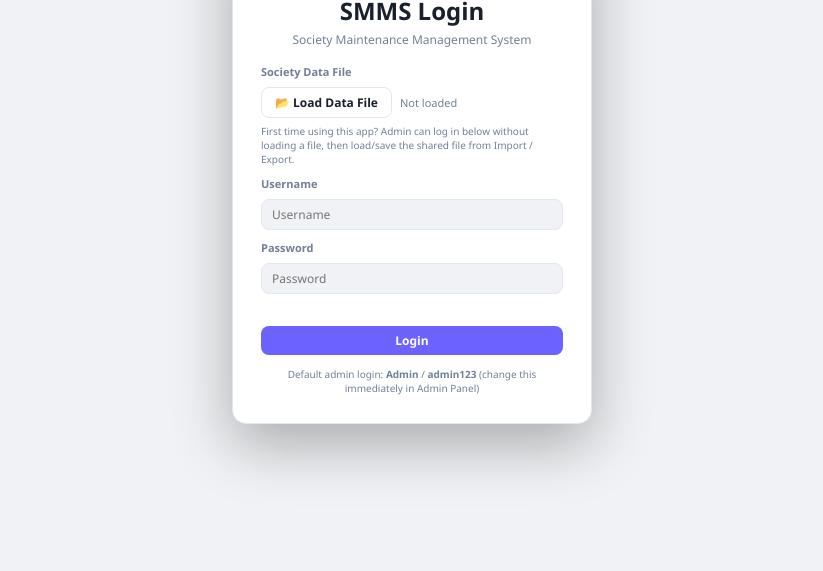
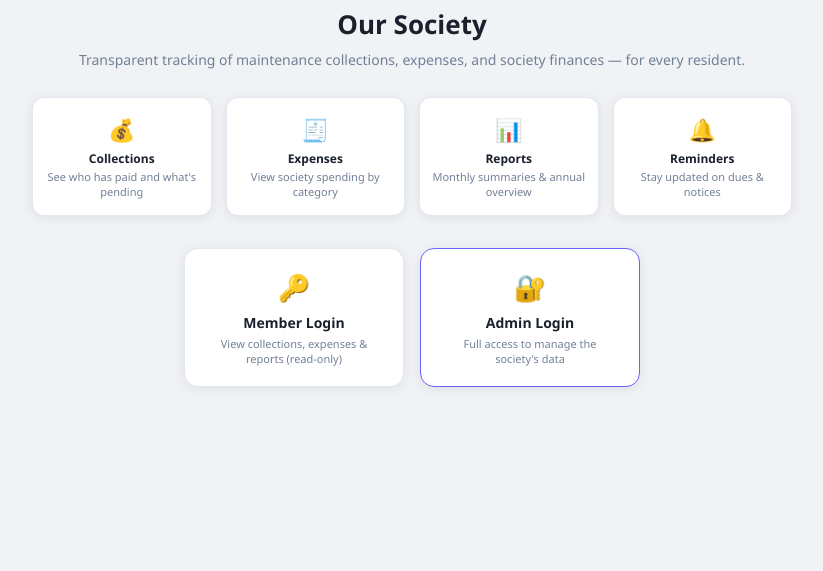
Before and after one commit to rajesh-Microsoft/ssms, a plain HTML site: page SMMS_BankImport_v5_fixed.html in a window 1280 px wide. Shown: the part 229-800 px from the top of the page, without its empty margins (228-1051 px from the left). Drawn offline with nearby package versions, Linux system fonts and the light colour scheme.

Commit message:
Add home/landing page with separate Member and Admin login entry points

```diff
--- a/SMMS_BankImport_v5_fixed.html
+++ b/SMMS_BankImport_v5_fixed.html
@@ -11,11 +11,40 @@
 </head>
 <body class="logged-out">
 
+<div class="home-screen" id="homeScreen">
+  <div class="home-hero">
+    <div class="logo-icon" style="margin:0 auto 16px;">🏢</div>
+    <h1 id="homeSocietyName">Society Maintenance Management System</h1>
+    <p class="tagline">Transparent tracking of maintenance collections, expenses, and society finances — for every resident.</p>
+
+    <div class="home-features">
+      <div class="home-feature"><div class="hf-icon">💰</div><div class="hf-title">Collections</div><div class="hf-sub">See who has paid and what's pending</div></div>
+      <div class="home-feature"><div class="hf-icon">🧾</div><div class="hf-title">Expenses</div><div class="hf-sub">View society spending by category</div></div>
+      <div class="home-feature"><div class="hf-icon">📊</div><div class="hf-title">Reports</div><div class="hf-sub">Monthly summaries &amp; annual overview</div></div>
+      <div class="home-feature"><div class="hf-icon">🔔</div><div class="hf-title">Reminders</div><div class="hf-sub">Stay updated on dues &amp; notices</div></div>
+    </div>
+
+    <div class="home-login-row">
+      <div class="home-login-card" onclick="showLoginForm('Member')">
+        <div class="hl-icon">🔑</div>
+        <div class="hl-title">Member Login</div>
+        <div class="hl-sub">View collections, expenses &amp; reports (read-only)</div>
+      </div>
+      <div class="home-login-card admin" onclick="showLoginForm('Admin')">
+        <div class="hl-icon">🔐</div>
+        <div class="hl-title">Admin Login</div>
+        <div class="hl-sub">Full access to manage the society's data</div>
+      </div>
+    </div>
+  </div>
+</div>
+
 <div class="login-screen" id="loginScreen">
   <div class="login-card">
+    <button class="login-back" onclick="showHome()" type="button">← Back</button>
     <div class="logo-icon" style="margin:0 auto 12px;">🏢</div>
-    <h2 style="text-align:center;margin-bottom:4px;">SMMS Login</h2>
-    <p style="text-align:center;font-size:12px;color:var(--sub);margin-bottom:16px;">Society Maintenance Management System</p>
+    <h2 style="text-align:center;margin-bottom:4px;" id="loginHeading">SMMS Login</h2>
+    <p style="text-align:center;font-size:12px;color:var(--sub);margin-bottom:16px;" id="loginSubheading">Society Maintenance Management System</p>
 
     <div class="setting-row">
       <label>Society Data File</label>
--- a/app.js
+++ b/app.js
@@ -120,6 +120,32 @@ async function hashPassword(password, salt){
 }
 function isAdmin(){ return !!currentUser && currentUser.role === 'Admin'; }
 
+function showHome(){
+  const home = document.getElementById('homeScreen');
+  const login = document.getElementById('loginScreen');
+  if(login) login.style.display = 'none';
+  if(home) home.style.display = 'flex';
+  const errEl = document.getElementById('loginError');
+  if(errEl) errEl.textContent = '';
+}
+
+function showLoginForm(intendedRole){
+  const home = document.getElementById('homeScreen');
+  const login = document.getElementById('loginScreen');
+  if(home) home.style.display = 'none';
+  if(login) login.style.display = 'flex';
+  const heading = document.getElementById('loginHeading');
+  const sub = document.getElementById('loginSubheading');
+  // Cosmetic hint only — the actual role always comes from the matched
+  // DB.users record in attemptLogin(), never from which link was clicked.
+  if(heading) heading.textContent = intendedRole === 'Admin' ? 'Admin Login' : 'Member Login';
+  if(sub) sub.textContent = intendedRole === 'Admin'
+    ? 'Sign in with your Admin credentials'
+    : 'Sign in with the credentials shared by your Admin';
+  const userField = document.getElementById('login-username');
+  if(userField) userField.focus();
+}
+
 async function attemptLogin(){
   const username = document.getElementById('login-username').value.trim();
   const password = document.getElementById('login-password').value;
@@ -137,6 +163,8 @@ async function attemptLogin(){
   currentUser = {id:user.id, username:user.username, role:user.role};
   document.body.classList.remove('logged-out');
   document.getElementById('login-password').value = '';
+  document.getElementById('loginScreen').style.display = 'none';
+  document.getElementById('homeScreen').style.display = 'none';
   applyRolePermissions();
   updateSidebarUserInfo();
   populateYearDropdown();
@@ -151,6 +179,7 @@ function logout(){
   document.getElementById('login-username').value = '';
   document.getElementById('login-password').value = '';
   document.getElementById('loginError').textContent = '';
+  showHome();
 }
 
 function applyRolePermissions(){
@@ -225,6 +254,9 @@ window.onload = () => {
   populateYearDropdown();
   applySettings();
   renderDashboard();
+  const homeName = document.getElementById('homeSocietyName');
+  if(homeName && DB.settings && DB.settings.societyName) homeName.textContent = DB.settings.societyName;
+  showHome();
 };
 
 function populateYearDropdown(){
@@ -856,7 +888,11 @@ hasUnsavedChanges=true;
   addAudit('Settings','Update','Settings updated');
   toast('Settings saved!');
 }
-function applySettings(){ document.getElementById('societyLogoSub').textContent=DB.settings.societyName; }
+function applySettings(){
+  document.getElementById('societyLogoSub').textContent=DB.settings.societyName;
+  const homeName = document.getElementById('homeSocietyName');
+  if(homeName) homeName.textContent = DB.settings.societyName;
+}
 function applyThemeSetting(){ const t=document.getElementById('set-theme').value; document.body.classList.toggle('dark',t==='dark'); DB.settings.theme=t; }
 function renderCatList(){ document.getElementById('cat-list').innerHTML=DB.settings.categories.map((c,i)=>`<span class="badge b-active" style="cursor:pointer" onclick="removeCategory(${i})">${c} ✕</span>`).join(''); }
 function addCategory(){
--- a/styles.css
+++ b/styles.css
@@ -109,9 +109,25 @@ tr:hover td{background:rgba(108,99,255,.04);}
 .theme-btn{background:none;border:1px solid var(--border);color:var(--text);padding:5px 9px;border-radius:8px;cursor:pointer;font-size:14px;}
 /* AUTH */
 body.logged-out .sidebar,body.logged-out .main{display:none;}
+.home-screen{display:none;position:fixed;inset:0;background:var(--bg);z-index:2000;align-items:center;justify-content:center;overflow-y:auto;padding:24px;}
+.home-hero{max-width:760px;width:100%;text-align:center;margin:auto;}
+.home-hero h1{font-size:26px;margin-bottom:8px;}
+.home-hero p.tagline{color:var(--sub);font-size:14px;margin-bottom:28px;}
+.home-features{display:grid;grid-template-columns:repeat(auto-fit,minmax(150px,1fr));gap:14px;margin-bottom:32px;}
+.home-feature{background:var(--card);border:1px solid var(--border);border-radius:12px;padding:16px 12px;box-shadow:var(--shadow);}
+.home-feature .hf-icon{font-size:22px;margin-bottom:6px;}
+.home-feature .hf-title{font-size:12px;font-weight:700;margin-bottom:2px;}
+.home-feature .hf-sub{font-size:11px;color:var(--sub);}
+.home-login-row{display:flex;gap:16px;justify-content:center;flex-wrap:wrap;}
+.home-login-card{background:var(--card);border:1px solid var(--border);border-radius:14px;padding:20px 24px;width:220px;box-shadow:var(--shadow);cursor:pointer;transition:transform .2s,box-shadow .2s;}
+.home-login-card:hover{transform:translateY(-3px);box-shadow:0 12px 30px rgba(0,0,0,.15);}
+.home-login-card .hl-icon{font-size:26px;margin-bottom:8px;}
+.home-login-card .hl-title{font-weight:700;font-size:14px;margin-bottom:4px;}
+.home-login-card .hl-sub{font-size:11px;color:var(--sub);}
+.home-login-card.admin{border-color:var(--accent);}
 .login-screen{display:none;position:fixed;inset:0;background:var(--bg);z-index:2000;align-items:center;justify-content:center;}
-body.logged-out .login-screen{display:flex;}
-.login-card{background:var(--card);border-radius:14px;padding:28px;width:360px;max-width:92vw;box-shadow:0 20px 60px rgba(0,0,0,.3);border:1px solid var(--border);}
+.login-card{background:var(--card);border-radius:14px;padding:28px;width:360px;max-width:92vw;box-shadow:0 20px 60px rgba(0,0,0,.3);border:1px solid var(--border);position:relative;}
+.login-back{background:none;border:none;color:var(--sub);font-size:12px;cursor:pointer;padding:0;margin-bottom:10px;}
 .login-error{color:var(--danger);font-size:12px;min-height:16px;margin-top:4px;}
 body.role-member .admin-only{display:none !important;}
 body.role-member .act-btns{display:none !important;}
```
